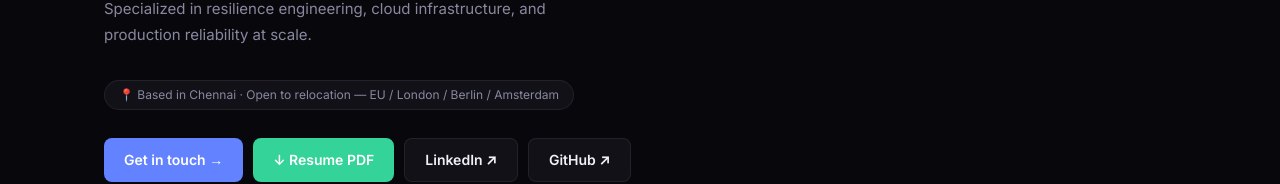
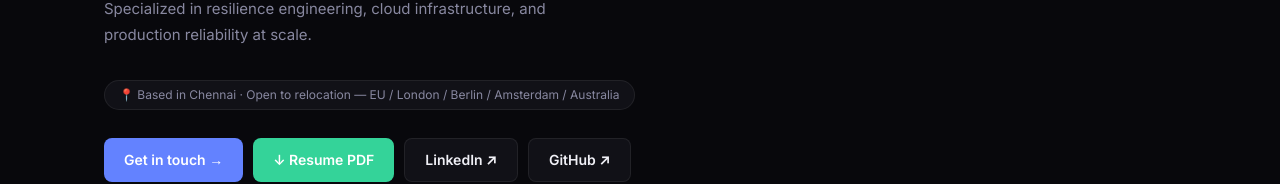
Before and after one commit to krishnakanth21/portfolio, a React (Vite) app: page / in a window 1280 px wide. Shown: the part 466-650 px from the top of the page. Built offline with nearby package versions, Linux system fonts and the light colour scheme.

Commit message:
Adding version 3 of my website-v1

```diff
--- a/src/App.jsx
+++ b/src/App.jsx
@@ -294,7 +294,7 @@ function Hero() {
       </p>
 
       <div className="hero-relocation">
-        📍 Based in Chennai · Open to relocation — EU / London / Berlin / Amsterdam
+        📍 Based in Chennai · Open to relocation — EU / London / Berlin / Amsterdam / Australia
       </div>
 
       <div className="hero-ctas">
@@ -544,7 +544,7 @@ function Contact() {
           <div className="contact-link-icon" style={{ background: 'var(--green-bg)', color: 'var(--green-text)' }}>↓</div>
           <div>
             <div className="contact-link-title" style={{ color: 'var(--green-text)' }}>Download Resume</div>
-            <div className="contact-link-sub">PDF · EU/London edition</div>
+            <div className="contact-link-sub">PDF</div>
           </div>
         </a>
         <button onClick={copyEmail} className="contact-link">
```
